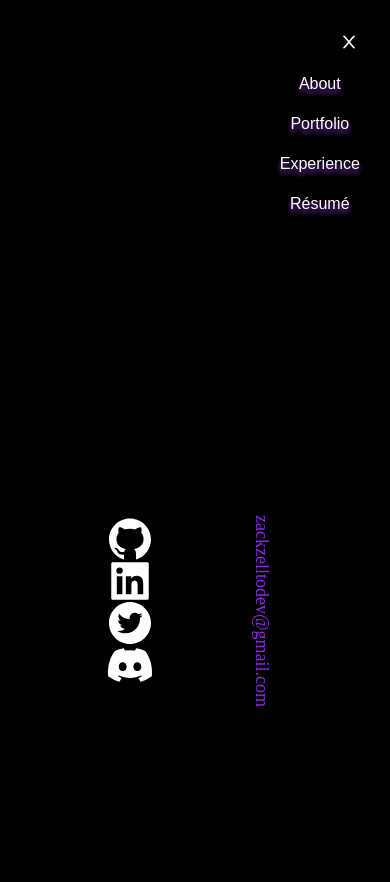
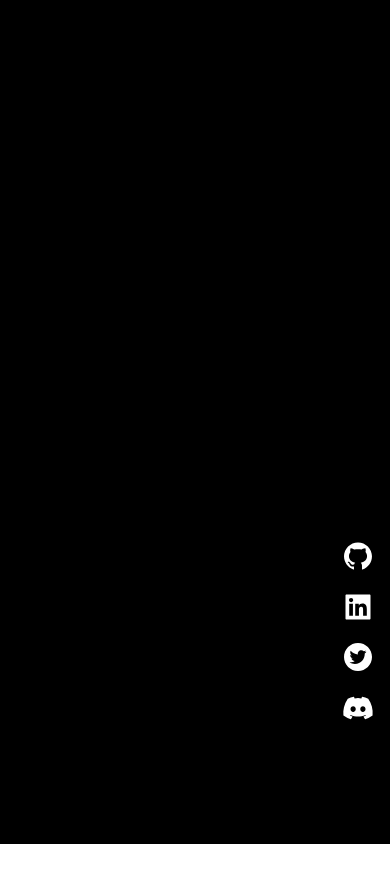
Before and after one commit to zackzellto/dev_portfolio_v1, a Next.js app: page / in a window 390 px wide. Shown: the top 882 px of the page. After the commit the page ends 844 px from the top, so only its background shows below. Built offline with nearby package versions, Linux system fonts and the light colour scheme.

Commit message:
positioning updated

```diff
--- a/src/components/navbar/Navbar.tsx
+++ b/src/components/navbar/Navbar.tsx
@@ -27,18 +27,18 @@ const Navbar = () => {
           </li>
         </ul>
       </div>
-      <div className="bg-[#000000] px-32 py-32 md:hidden">
+      {/* <div className="bg-[#000000] px-32 py-32 md:hidden">
         <button
           onClick={handleNav}
-          className="fixed left-[87%] cursor-pointer bg-[#000000]  text-white md:hidden"
+          className="fixed left-[87%] z-10 cursor-pointer bg-[#000000]  text-white md:hidden"
         >
-          {nav ? <AiOutlineMenu size={20} /> : <AiOutlineClose size={20} />}
+          {nav ? <AiOutlineMenu size={30} /> : <AiOutlineClose size={30} />}
         </button>
       </div>
       <div
         className={
           !nav
-            ? " absolute left-[67%] top-auto block w-[30%] bg-[#000000] text-white"
+            ? " absolute left-[62%] top-auto block w-[30%] bg-[#000000] text-white"
             : "fixed left-[100%]"
         }
       >
@@ -55,8 +55,12 @@ const Navbar = () => {
           <li className="text-shadow-md p-8 hover:text-[#8A2BE2] ">
             <Link href="/resume">Résumé</Link>
           </li>
+
+          <li className="text-shadow-md p-8 hover:text-[#8A2BE2]">
+            <Link href="/contact">Contact</Link>
+          </li>
         </ul>
-      </div>
+      </div> */}
     </div>
   );
 };
--- a/src/components/social-links/SocialLinks.tsx
+++ b/src/components/social-links/SocialLinks.tsx
@@ -1,3 +1,4 @@
+import Link from "next/link";
 import React from "react";
 import {
   AiFillGithub,
@@ -11,25 +12,24 @@ const SocialLinks = () => {
     <div className="md:mt-128">
       <div className="xs:hidden md:fixed md:left-128 md:h-[50%] md:w-[2px] md:bg-white ">
         <AiFillGithub
-          className="fixed left-106 top-[61%] h-48 w-48 text-white md:mt-64"
+          className="fixed right-16 top-[64%] h-32 w-32 text-white duration-500 hover:scale-110 hover:transition-all md:left-106 md:top-[61%] md:mt-64 md:h-48 md:w-48 md:cursor-pointer"
           size={20}
         />
         <AiFillLinkedin
-          className="fixed left-106 top-[66%] h-48 w-48 text-white md:mt-64"
+          className="fixed right-16 top-[70%] h-32 w-32 text-white duration-500 hover:scale-110 hover:text-[#0077b5] hover:transition-all md:left-106 md:top-[66%] md:mt-64 md:h-48 md:w-48 md:cursor-pointer"
           size={20}
         />
         <AiFillTwitterCircle
-          className="fixed left-106 top-[71%] h-48 w-48 text-white md:mt-64"
+          className="fixed right-16 top-[76%] h-32 w-32 text-white duration-500 hover:scale-110 hover:text-[#1DA1F2] hover:transition-all md:left-106 md:top-[71%] md:mt-64 md:h-48 md:w-48 md:cursor-pointer"
           size={20}
         />
-        <FaDiscord className="fixed left-106 top-[76%] h-48 w-48 text-white md:mt-64" />
+        <FaDiscord className="fixed right-16 top-[82%] h-32 w-32 text-white duration-500 hover:scale-110 hover:text-[#7289DA] hover:transition-all md:left-106 md:top-[76%] md:mt-64 md:h-48 md:w-48 md:cursor-pointer" />
       </div>
 
-      <div className="xs:hidden md:fixed md:right-128 md:h-[50%] md:w-[2px] md:bg-white">
-        <div className="fixed right-114 top-[61%] h-48 w-48 rotate-90 text-lg text-[#8A2BE2] md:mt-64">
-          zackzelltodev@gmail.com
+      <div className="md:fixed md:right-128 md:h-[50%] md:w-[2px] md:bg-white">
+        <div className="xs:hidden md:fixed md:right-114 md:top-[61%] md:mt-64 md:h-48 md:w-48 md:rotate-90 md:text-lg md:text-[#8A2BE2]">
+          <Link href={""}>zackzelltodev@gmail.com</Link>
         </div>
-        ;
       </div>
     </div>
   );
--- a/tailwind.config.ts
+++ b/tailwind.config.ts
@@ -12,6 +12,7 @@ export default {
       "16": "16px",
       "24": "24px",
       "32": "32px",
+      "40": "40px",
       "48": "48px",
       "64": "64px",
       "80": "80px",
```
